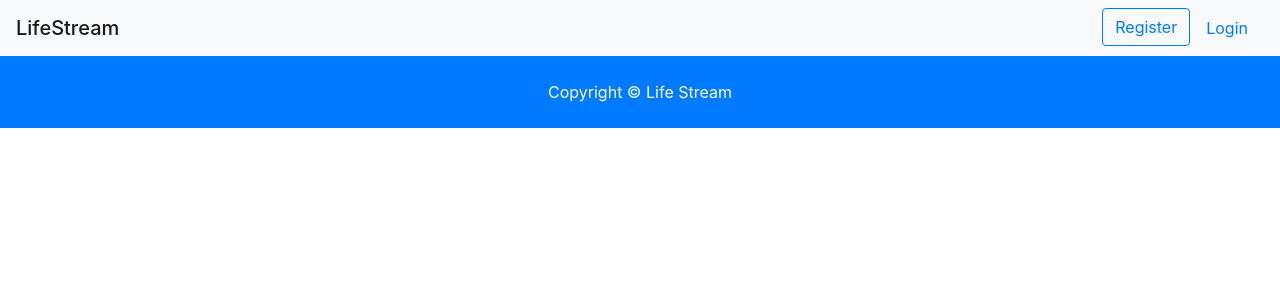
After one commit to everybees/NewLife, a Django app: template templates/base.html in a window 1280 px wide. The commit adds this page. Shown: the top 300 px of the page. Run offline with Django 3.2, Linux system fonts and the light colour scheme; the template is opened without the code that fills it, so the values that code supplies are empty; some libraries are stand-ins or nearby versions.

Commit message:
templates created

```diff
--- a/christian_blog/urls.py
+++ b/christian_blog/urls.py
@@ -15,6 +15,7 @@ Including another URLconf
 """
 from django.contrib import admin
 from django.urls import path, include
+from django.conf import settings
 
 urlpatterns = [
     path('admin/', admin.site.urls),
--- /dev/null
+++ b/templates/base.html
@@ -0,0 +1,27 @@
+<!DOCTYPE html>
+<html lang="en">
+
+<head>
+    <meta charset="UTF-8">
+    <meta name="viewport" content="width=device-width, initial-scale=1.0">
+    <title>Life Stream - Quickening the dead, dispensing life</title>
+
+    <link rel="stylesheet" href="https://stackpath.bootstrapcdn.com/bootstrap/4.4.1/css/bootstrap.min.css" integrity="sha384-Vkoo8x4CGsO3+Hhxv8T/Q5PaXtkKtu6ug5TOeNV6gBiFeWPGFN9MuhOf23Q9Ifjh" crossorigin="anonymous">
+    <script src="https://code.jquery.com/jquery-3.4.1.slim.min.js" integrity="sha384-J6qa4849blE2+poT4WnyKhv5vZF5SrPo0iEjwBvKU7imGFAV0wwj1yYfoRSJoZ+n" crossorigin="anonymous"></script>
+    <script src="https://cdn.jsdelivr.net/npm/popper.js@1.16.0/dist/umd/popper.min.js" integrity="sha384-Q6E9RHvbIyZFJoft+2mJbHaEWldlvI9IOYy5n3zV9zzTtmI3UksdQRVvoxMfooAo" crossorigin="anonymous"></script>
+    <script src="https://stackpath.bootstrapcdn.com/bootstrap/4.4.1/js/bootstrap.min.js" integrity="sha384-wfSDF2E50Y2D1uUdj0O3uMBJnjuUD4Ih7YwaYd1iqfktj0Uod8GCExl3Og8ifwB6" crossorigin="anonymous"></script>
+</head>
+
+<body>
+
+    {% include 'partials/_navbar.html' %}
+
+    {% block content%}
+
+
+    {% endblock %}
+    {% include 'partials/_footer.html' %}
+
+</body>
+
+</html>
--- a/templates/blog/index.html
+++ b/templates/blog/index.html
@@ -1 +1,4 @@
-<h1> Index </h1>
+{% extends 'base.html' %}
+{% block content %}
+
+{% endblock %}
--- /dev/null
+++ b/templates/partials/_footer.html
@@ -0,0 +1,4 @@
+ <footer id="main-footer" class="py-4 bg-primary text-white text-center">
+    Copyright &copy;
+    <span class="year"></span> Life Stream
+  </footer>
--- /dev/null
+++ b/templates/partials/_navbar.html
@@ -0,0 +1,11 @@
+<nav class="navbar navbar-light bg-light pt-2">
+    <span class="navbar-brand mb-0 h1">LifeStream</span>
+    <ul class="nav justify-content-end">
+        <li class="nav-item">
+            <button type="button" class="btn btn-outline-primary">Register</button>
+        </li>
+        <li class="nav-item">
+            <a class="nav-link" href="#">Login</a>
+        </li>
+    </ul>
+</nav>
```
Also changed, not shown: christian_blog_app/models.py (+9 -0 lines).
